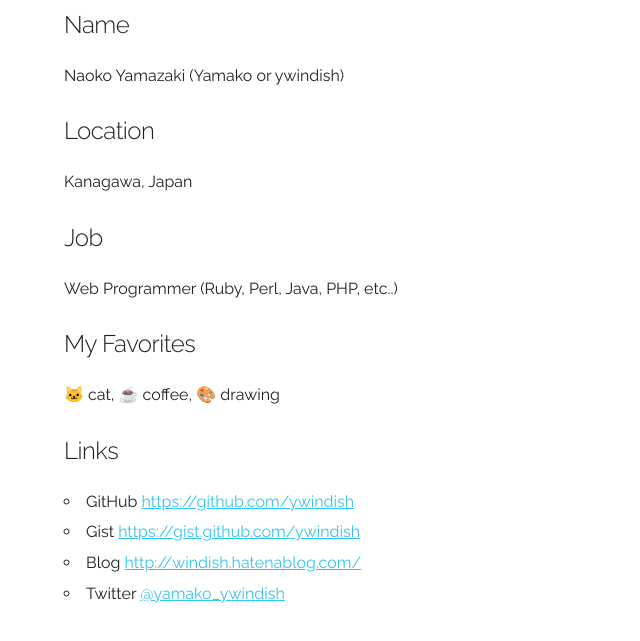
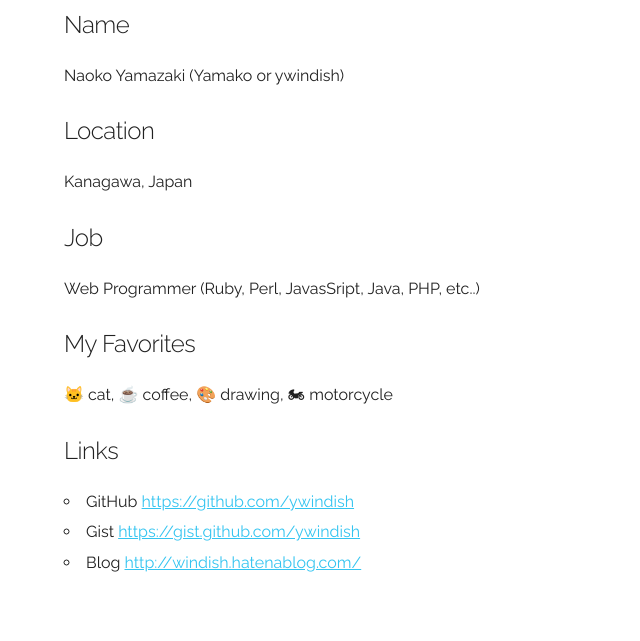
Before and after one commit to ywindish/ywindish.github.io, a plain HTML site: page index.html in a window 1280 px wide. Shown: the part 157-798 px from the top of the page, without its empty margins (0-640 px from the left). Drawn offline with Linux system fonts and the light colour scheme.

Commit message:
いろいろ更新

```diff
--- a/index.html
+++ b/index.html
@@ -23,16 +23,15 @@
         <h5>Location</h5>
         <p>Kanagawa, Japan</p>
         <h5>Job</h5>
-        <p>Web Programmer (Ruby, Perl, Java, PHP, etc..)</p>
+        <p>Web Programmer (Ruby, Perl, JavasSript, Java, PHP, etc..)</p>
         <h5>My Favorites</h5>
-        <p>🐱 cat, ☕ coffee, 🎨 drawing</p>
+        <p>🐱 cat, ☕ coffee, 🎨 drawing, 🏍 motorcycle</p>
         </ul>
         <h5>Links</h5>
         <ul>
           <li>GitHub <a href="https://github.com/ywindish" target="_blank">https://github.com/ywindish</a></li>
           <li>Gist <a href="https://gist.github.com/ywindish" target="_blank">https://gist.github.com/ywindish</a></li>
           <li>Blog <a href="http://windish.hatenablog.com/" target="_blank">http://windish.hatenablog.com/</a></li></li>
-          <li>Twitter <a href="https://twitter.com/yamako_ywindish" target="_blank">@yamako_ywindish</a></li>
         </ul>
       </div>
     </div>
```
